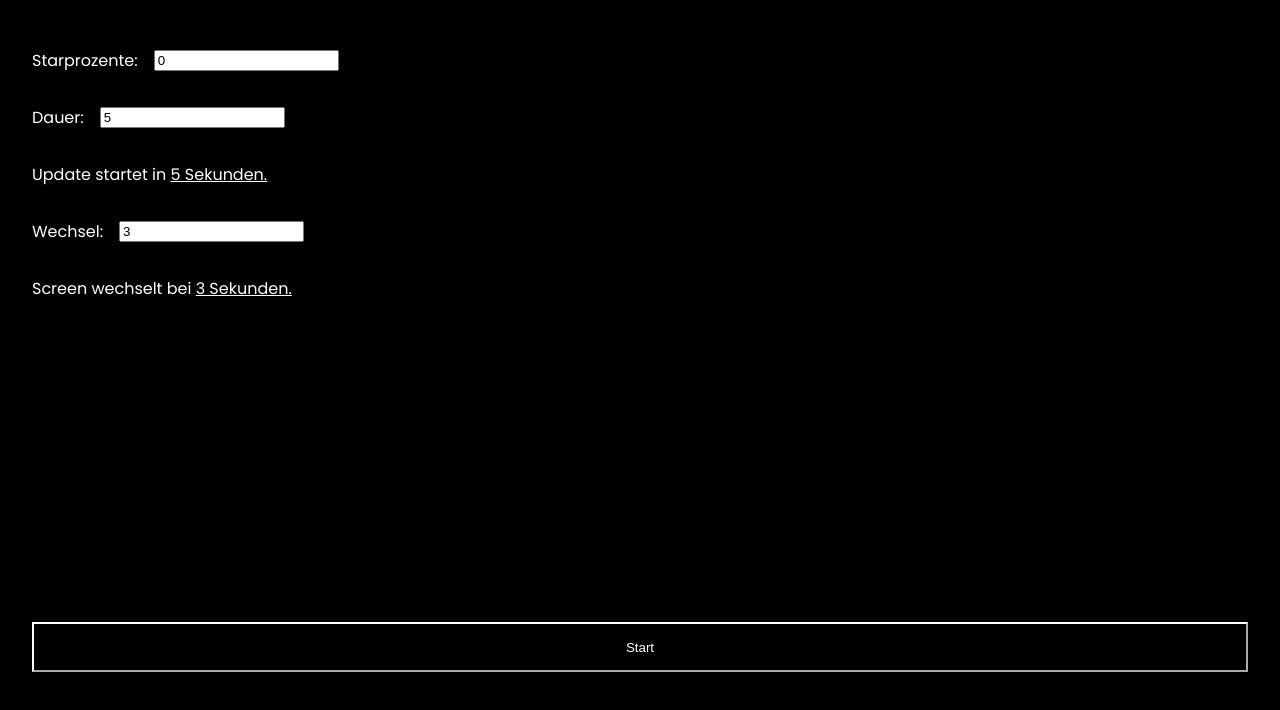
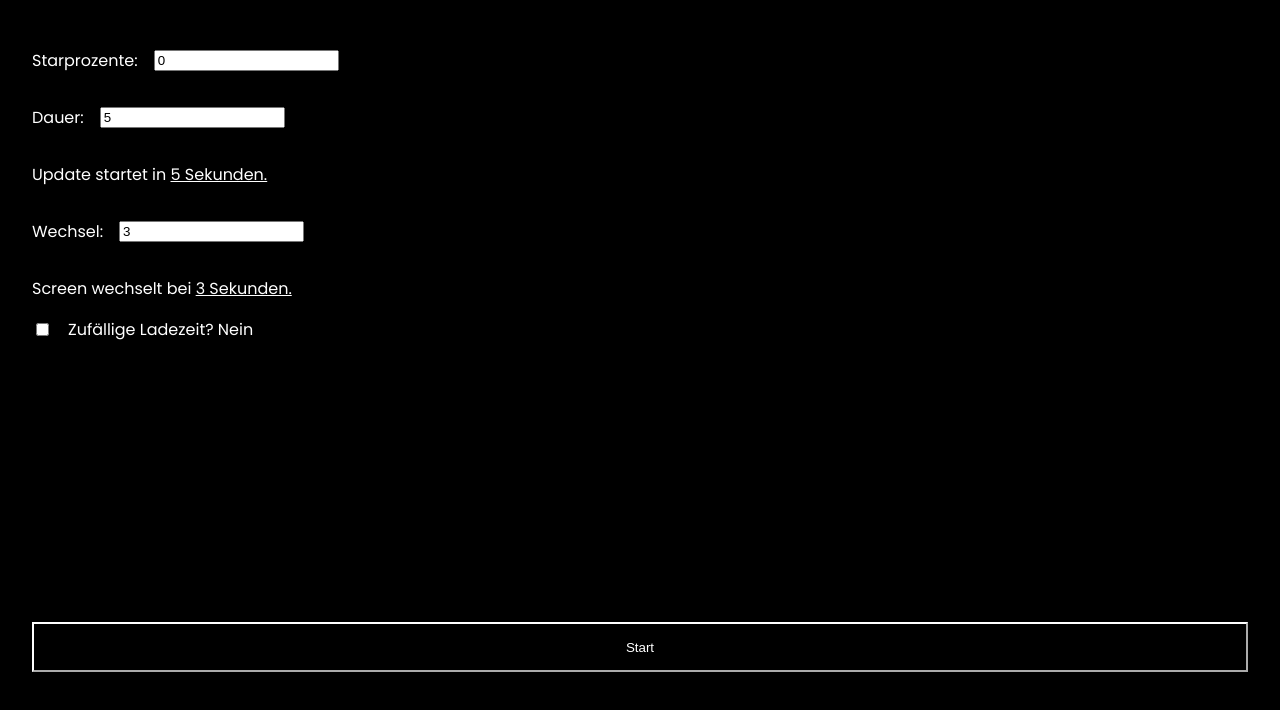
Before and after one commit to nasicha/dreamit-update, a Nuxt app: page / in a window 1280 px wide. Shown: the top 710 px of the page. Built offline with nearby package versions, Linux system fonts and the light colour scheme.

Commit message:
feat: adapt random number for percanteage cahnge

```diff
--- a/components/update-info.vue
+++ b/components/update-info.vue
@@ -10,6 +10,7 @@
 <script setup lang="ts">
 const percent = inject("percent");
 const startUpdateAfterSec = inject("startUpdate");
+const useRandomNumber = inject("useRandomNumber");
 const startUpdate = ref(false);
 const currentTime = ref(startUpdateAfterSec.value+.5);
 
@@ -26,21 +27,22 @@ onMounted(() => {
 
 watch(startUpdate, (value) => {
   if (value) {
-    decreasePercentage();
+    increasePercentage();
   }
 });
 
-const decreasePercentage = () => {
+const increasePercentage = () => {
   if (percent.value < 100) {
     percent.value++;
     setTimeout(() => {
-      decreasePercentage();
-    }, randomIntFromInterval(20, 20))
+      increasePercentage();
+    }, useRandomNumber.value ? randomIntFromInterval(14, 21) : 300)
   }
 }
 
 const randomIntFromInterval = (min: number, max: number) => {
-  return Math.pow(Math.floor(Math.random() * (max - min + 1) + min), 2);
+  let result = Math.pow(Math.floor(Math.random() * (max - min + 1) + min), 2);
+  return result;
 }
 </script>
 <style lang="scss">
--- a/pages/index.vue
+++ b/pages/index.vue
@@ -20,6 +20,11 @@
         <p>
           Screen wechselt bei <span>{{ startUpdateAfterSec }} Sekunden.</span>
         </p>
+        <div>
+          <input type="checkbox" id="checkbox" v-model="useRandomNumber">
+          <label for="checkbox">Zufällige Ladezeit? {{ useRandomNumber ? 'Ja' : 'Nein' }}</label>
+        </div>
+
         <button @click="startCountdown">Start</button>
       </div>
       <div class="overlay-wrapper bigTime" v-if="countdownStarted">
@@ -35,6 +40,7 @@
 const percent = ref(0);
 const timer = ref(0);
 const startUpdateAfterSec = ref(0);
+const useRandomNumber = ref(false);
 const countdownStarted = ref(false);
 const hideOverlay = ref(false);
 
@@ -80,6 +86,7 @@ const startCountdown = () => {
 
 provide("percent", percent);
 provide("startUpdate", startUpdateAfterSec);
+provide("useRandomNumber", useRandomNumber);
 
 
 watch(timer, (value) => {
```
